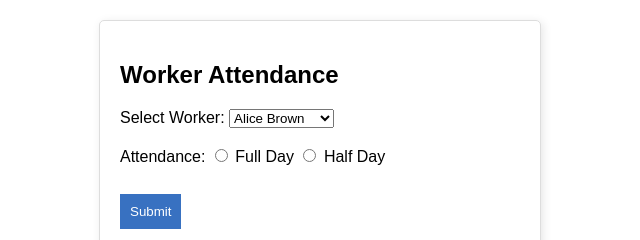
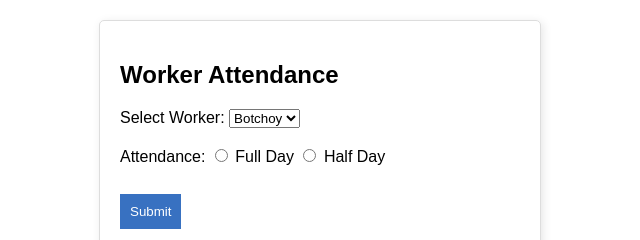
Before and after one commit to vincekiu/GroundZero, a plain HTML site: page index.html in a window 1280 px wide. Shown: the top 240 px of the page, 320-960 px from the left. Drawn offline with Linux system fonts and the light colour scheme.

Commit message:
Update index.html

```diff
--- a/index.html
+++ b/index.html
@@ -36,9 +36,8 @@
         <h2>Worker Attendance</h2>
         <label for="worker">Select Worker:</label>
         <select id="worker">
-            <option value="Alice Brown">Alice Brown</option>
-            <option value="Bob White">Bob White</option>
-            <option value="Charlie Green">Charlie Green</option>
+            <option value="Botchoy">Botchoy</option>
+            <option value="Atang">Atang</option>
         </select>
         <br><br>
         <label>Attendance:</label>
```
